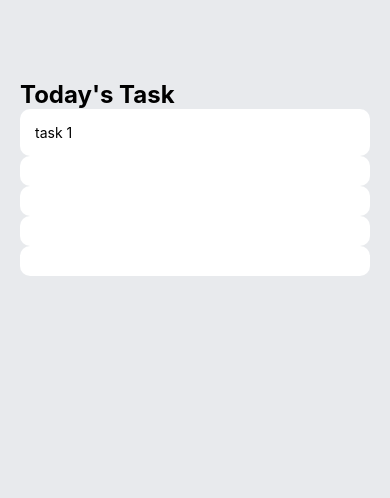
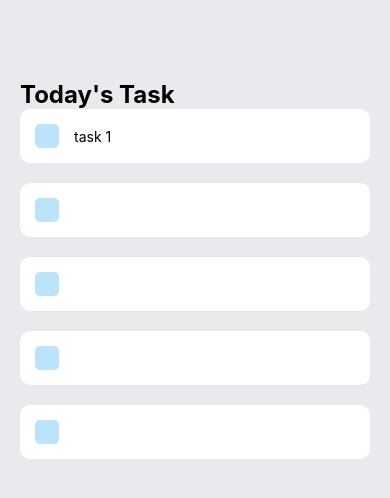
Before and after one commit to shubham-arutwar/ToDoList, a React Native app: screen / in a window 390 px wide. Shown: the top 498 px of the page. Built offline with nearby package versions, Linux system fonts and the light colour scheme.

Commit message:
added some front end, looks presentable

```diff
--- a/components/Tasks.js
+++ b/components/Tasks.js
@@ -5,7 +5,7 @@
     return (
         <View style={styles.item}>
             <View style={styles.itemLeft}>
-                <TouchableOpacity style={styles.square}></TouchableOpacity>
+                <View style={styles.square}></View>
                 <Text style={styles.itemText}>{props.text}</Text>
             </View>
             <View style={styles.circle}></View>
@@ -17,10 +17,25 @@
     item: {
         backgroundColor: '#fff',
         padding: 15,
-        borderRadius: 10
+        borderRadius: 10,
+        flexDirection: "row",
+        alignItems: "center",
+        justifyContent: "space-between",
+        marginBottom: 20,
     },
-    itemLeft: {},
-    square: {},
+    itemLeft: {
+        flexDirection: "row",
+        alignItems: 'center',
+        flexWrap: 'wrap',
+    },
+    square: {
+        width: 24,
+        height: 24,
+        backgroundColor: '#55BCF6',
+        opacity: 0.4,
+        borderRadius: 5,
+        marginRight: 15,
+    },
     text: {},
     circle: {},
 
```
